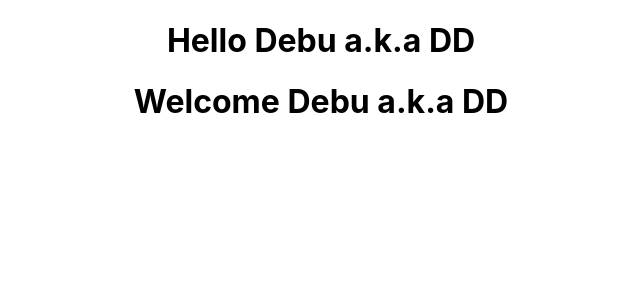
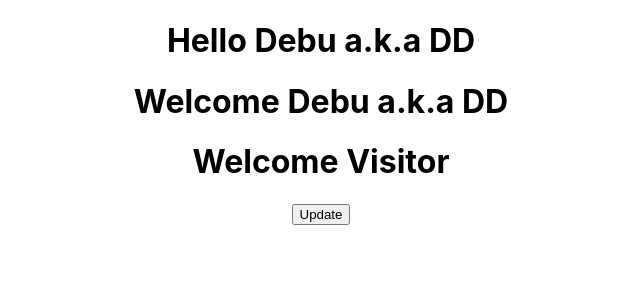
Before and after one commit to ddutta2/ReactJS-Learn-Project, a React (Create React App) app: page / in a window 1280 px wide. Shown: the top 300 px of the page, without its empty margins (319-959 px from the left). Built offline with nearby package versions, Linux system fonts and the light colour scheme.

Commit message:
state addedd

```diff
--- a/src/App.js
+++ b/src/App.js
@@ -3,12 +3,14 @@
 import './App.css';
 import Greet from './components/Greet';
 import Welcome from './components/Welcome';
+import Message from './components/Message';
 
 function App() {
   return (
     <div className="App">
       <Greet name="Debu" heroName="DD"/>
       <Welcome name="Debu" heroName="DD"/>
+      <Message/>
     </div>
   );
 }
--- /dev/null
+++ b/src/components/Message.js
@@ -0,0 +1,28 @@
+import React, {Component} from 'react';
+
+// Class based component
+class Message extends Component{
+    constructor(){
+        super();
+        this.state = {
+            message: 'Welcome Visitor'
+        };
+    }
+
+    updateMessage(){
+        this.setState({
+            message: 'Thanks for Subscription'
+        });
+    }
+
+    render(){
+        return(
+            <div>
+                <h1>{this.state.message}</h1>
+                <button onClick={()=>this.updateMessage()}>Update</button>
+            </div>
+        )
+    }
+}
+
+export default Message;
```
